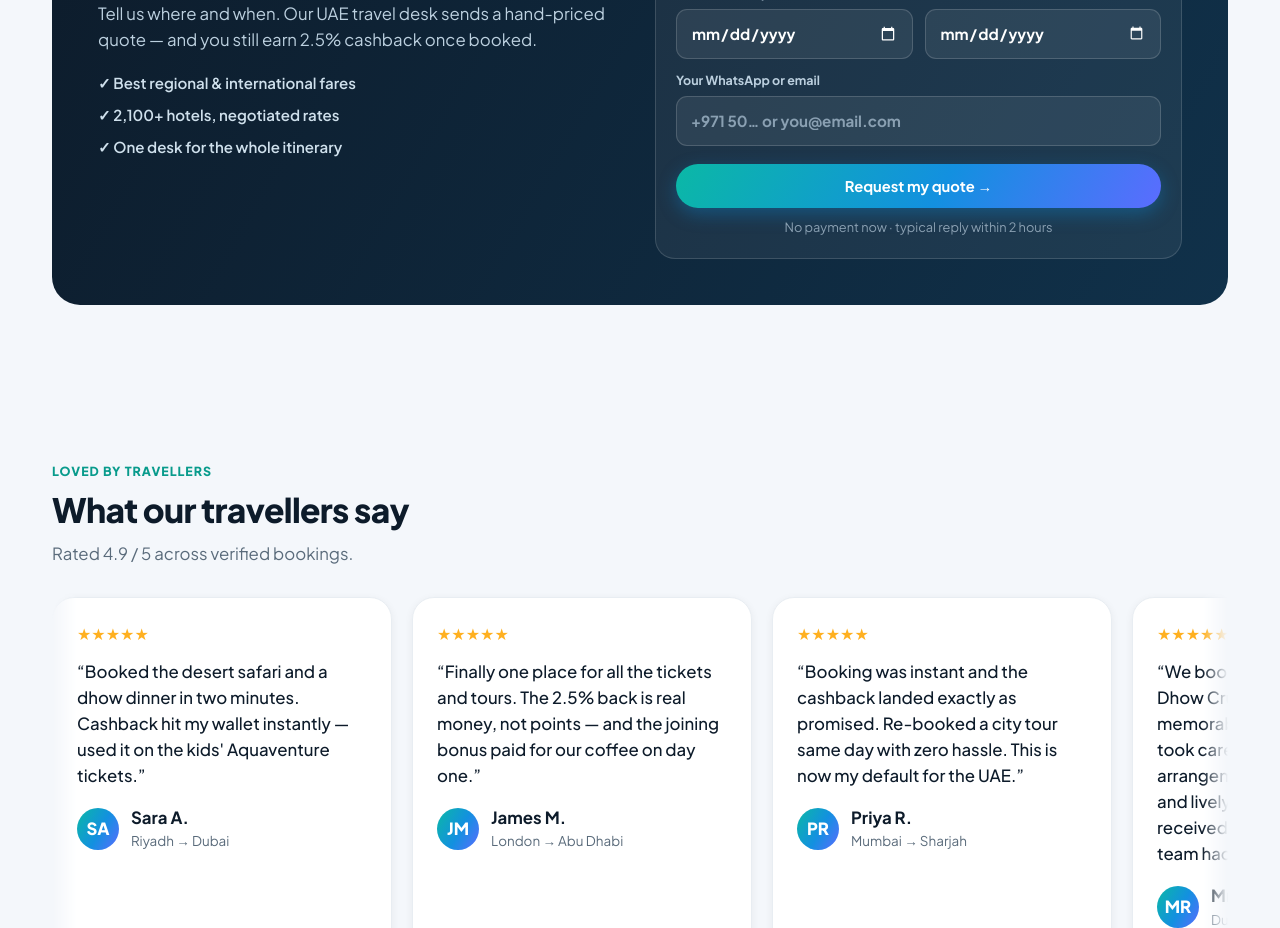
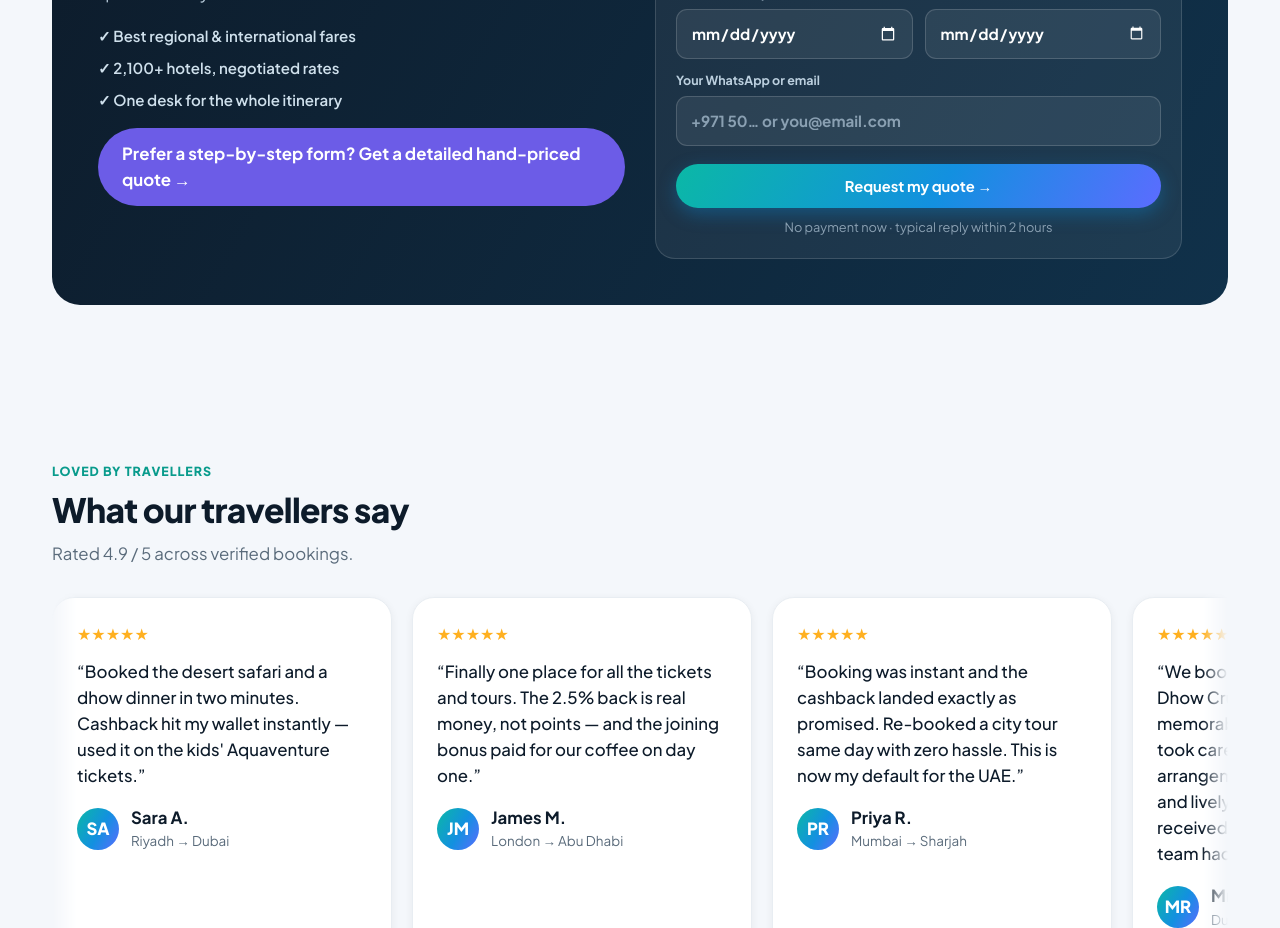
Before and after one commit to masimashiqeen1985/uae-junction-frontend, a Next.js app: page / in a window 1280 px wide. Shown: the part 5500-6428 px from the top of the page. Built offline with nearby package versions, Linux system fonts and the light colour scheme; no server answers.

Commit message:
feat(home): add CTA from #enquiry section to full /enquiry wizard

```diff
--- a/src/components/home/VibrantHome.tsx
+++ b/src/components/home/VibrantHome.tsx
@@ -268,6 +268,7 @@ export function VibrantHome({ destinations = [] }: { destinations?: HeroCountry[
       <li>✓ 2,100+ hotels, negotiated rates</li>
       <li>✓ One desk for the whole itinerary</li>
       </ul>
+              <a href="https://www.theuaejunction.cloud/enquiry" className="enq-fullcta" style={{ display: 'inline-block', marginTop: 16, padding: '13px 24px', borderRadius: 999, background: '#6c5ce7', color: '#fff', fontWeight: 700, textDecoration: 'none' }}>Prefer a step-by-step form? Get a detailed hand-priced quote →</a>
       </div>
       <form className="enq-form" noValidate aria-label="Hotels and flights quote request">
       <div className="enq-tabs" role="group" aria-label="What would you like a quote for?">
```
